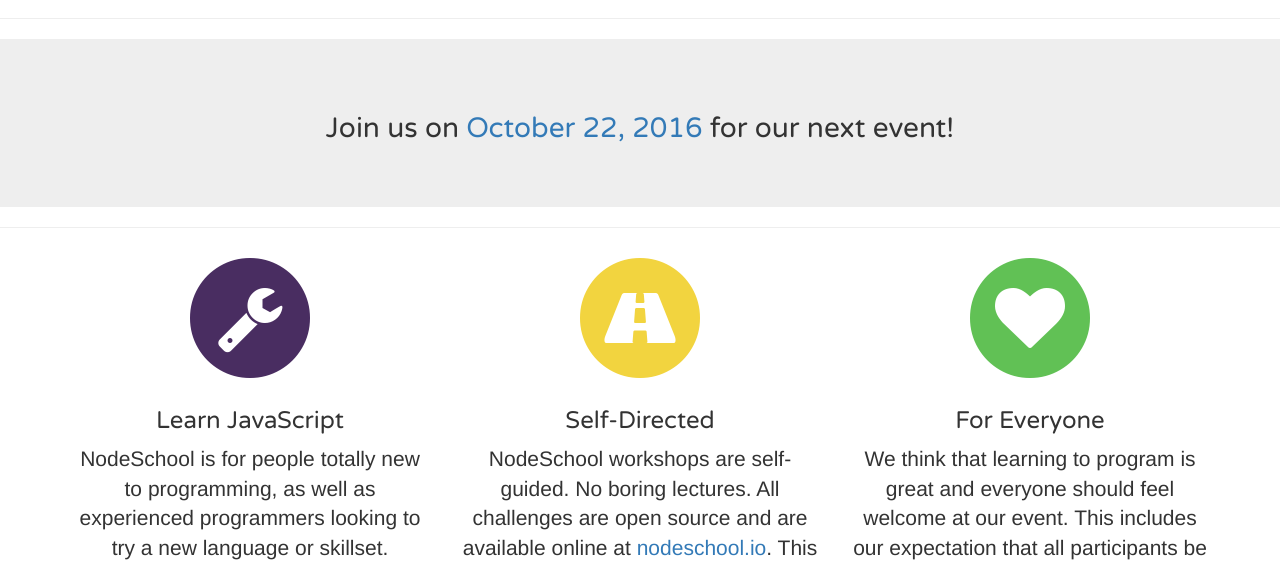
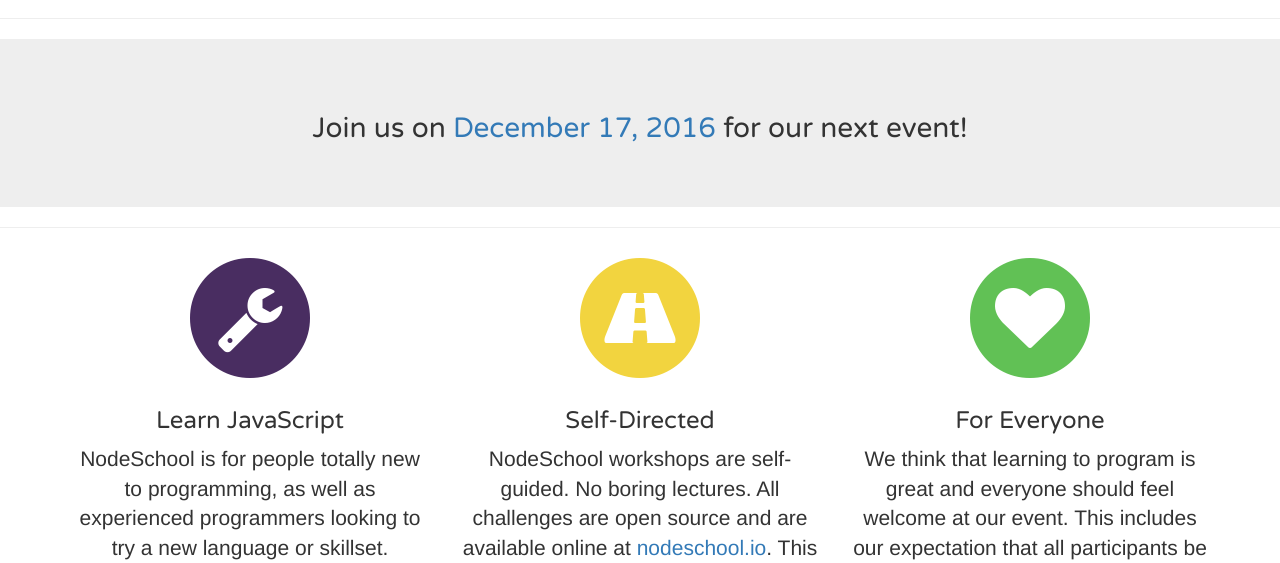
Before and after one commit to nodeschool/washingtondc, a website: page index.html in a window 1280 px wide. Shown: the part 237-800 px from the top of the page. Drawn offline with nearby package versions, Linux system fonts and the light colour scheme; some packages are replaced by stand-ins of ours; a script that the page names is missing.

Commit message:
Add December event

```diff
--- a/index.html
+++ b/index.html
@@ -45,7 +45,7 @@
     <!--jumbotron-next-event-->
     <div class="jumbotron jumbotron-next-event">
       <div class="container text-center">
-        <h2>Join us on <a href="http://www.meetup.com/__ms2750697/node-dc/events/234378737/">October 22, 2016</a> for our next event!</h2>
+        <h2>Join us on <a href="https://www.meetup.com/node-dc/events/235917215/">December 17, 2016</a> for our next event!</h2>
       </div>
     </div>
     <hr />
```
